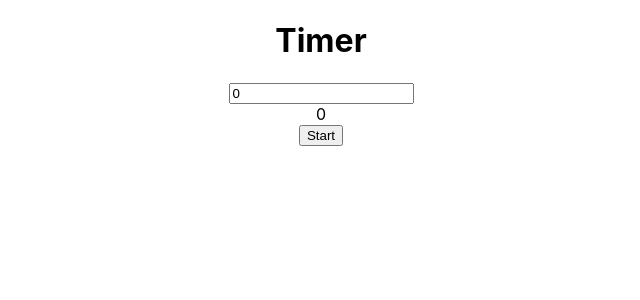
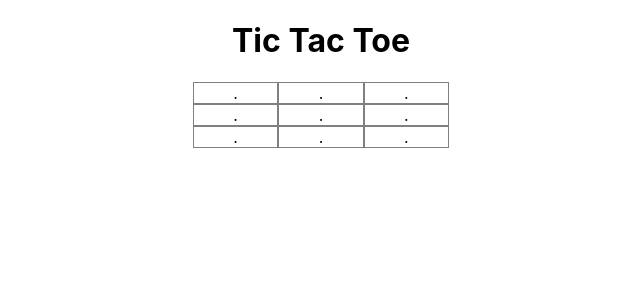
Before and after one commit to akshaykanherkar7/CompanyPracticeWork, a React (Create React App) app: page / in a window 1280 px wide. Shown: the top 300 px of the page, without its empty margins (319-959 px from the left). Built offline with nearby package versions, Linux system fonts and the light colour scheme.

Commit message:
Added:Array into grid TicTacToe

```diff
--- a/src/App.js
+++ b/src/App.js
@@ -1,10 +1,10 @@
 import "./App.css";
-import Timer from "./Components/Timer/Timer";
+// import Timer from "./Components/Timer/Timer";
 // import SimpleAddTodo from "./Components/SimpleTodo/SimpleAddTodo";
 // import AddTodoRedux from "./Components/TodoRedux/AddTodoRedux";
 // import Counter from "./Components/Counter";
 // import { CounterClass } from "./Components/CounterClassComponents";
-// import TicTac from "./Components/TicTac";
+import TicTac from "./Components/TicTac";
 // import AddTodo from "./Components/TodoContext/AddTodo";
 // import TogglingBTNs from "./Components/TogglingBTNs";
 
@@ -12,13 +12,13 @@ function App() {
   return (
     <div className="App">
       {/* <Counter></Counter> */}
-      {/* <TicTac></TicTac> */}
+      <TicTac></TicTac>
       {/* <CounterClass></CounterClass> */}
       {/* <AddTodo></AddTodo> */}
       {/* <TogglingBTNs></TogglingBTNs> */}
       {/* <AddTodoRedux></AddTodoRedux> */}
       {/* <SimpleAddTodo></SimpleAddTodo> */}
-      <Timer></Timer>
+      {/* <Timer></Timer> */}
     </div>
   );
 }
--- a/src/Components/TicTac.jsx
+++ b/src/Components/TicTac.jsx
@@ -1,7 +1,7 @@
 import React, { useState } from "react";
 
 const TicTac = () => {
-  const [grid, setGrid] = useState();
+  const [grid, setGrid] = useState(new Array(9).fill("."));
   const [turn, setTurn] = useState(false);
 
   const handleTurn = (i) => {
```
